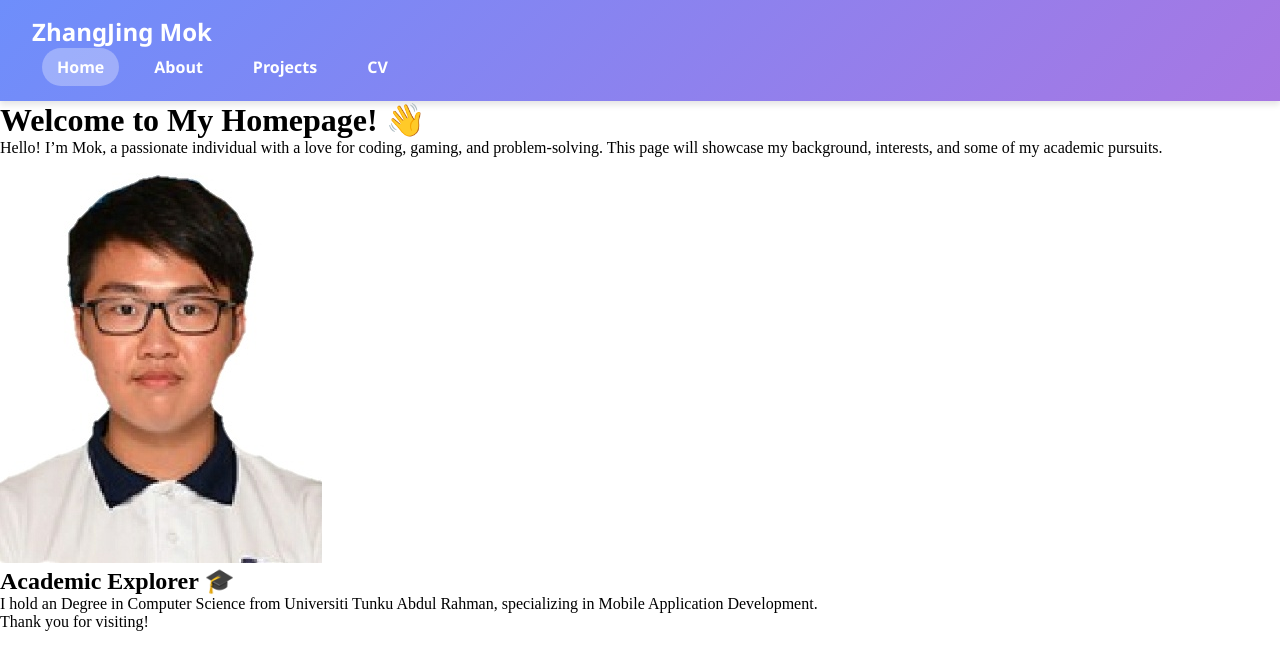
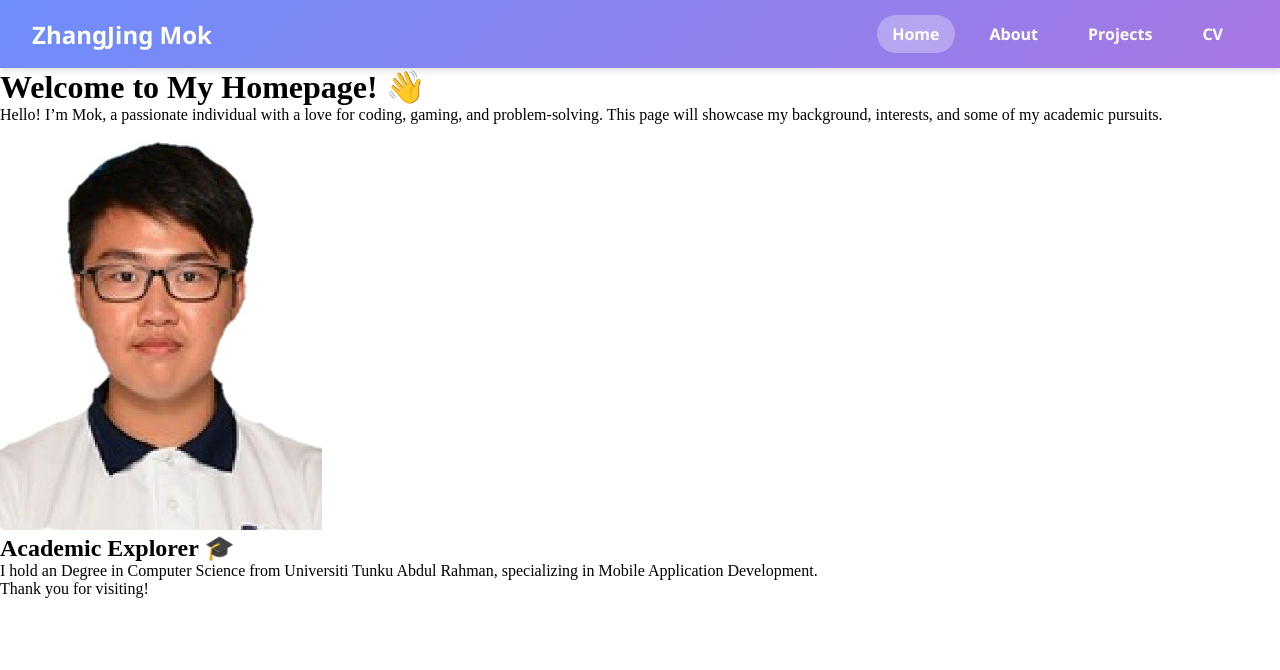
Before and after one commit to nokia2255/nokia2255.github.io, a Jekyll site: the page built from about.md, in a window 1280 px wide. Shown: the top 670 px of the page. Built offline with Jekyll 4.4.1, drawn with Linux system fonts in a browser that asks for light colours.

Commit message:
Update navbar.html

```diff
--- a/_includes/navbar.html
+++ b/_includes/navbar.html
@@ -1,5 +1,4 @@
 <nav class="navbar">
-        <div class="nav-container">
     <a href="/index" class="logo">ZhangJing Mok</a>
     <div class="nav-links">
         <a href="/index" class="active">Home</a>
@@ -7,5 +6,4 @@
         <a href="/projects">Projects</a>
         <a href="/cv">CV</a>
     </div>
-        </div>
 </nav>
```
Lines whose indentation alone changed are shown as unchanged.
